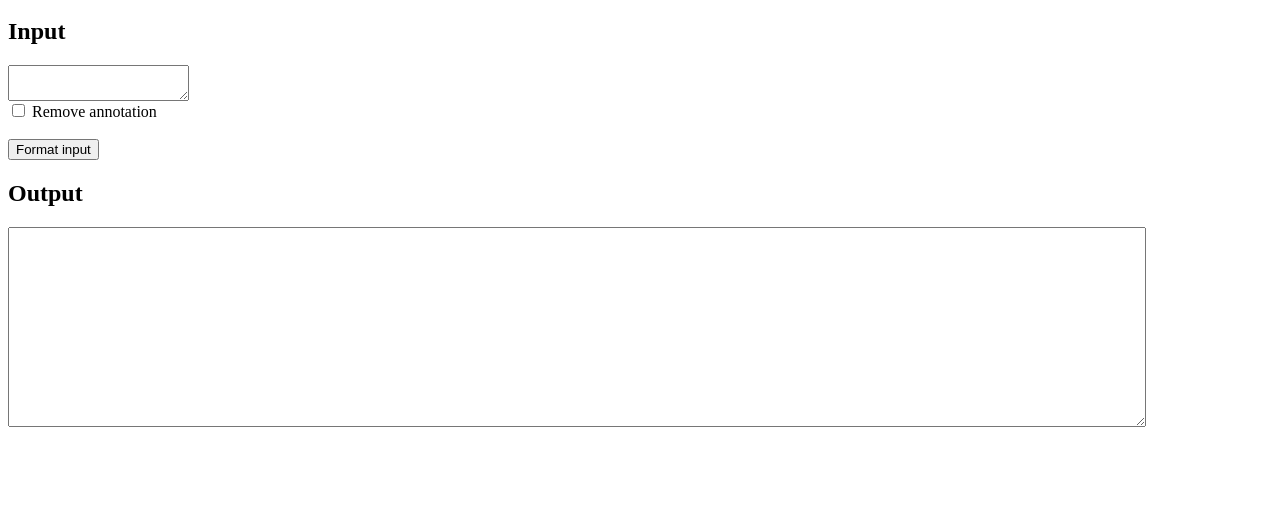
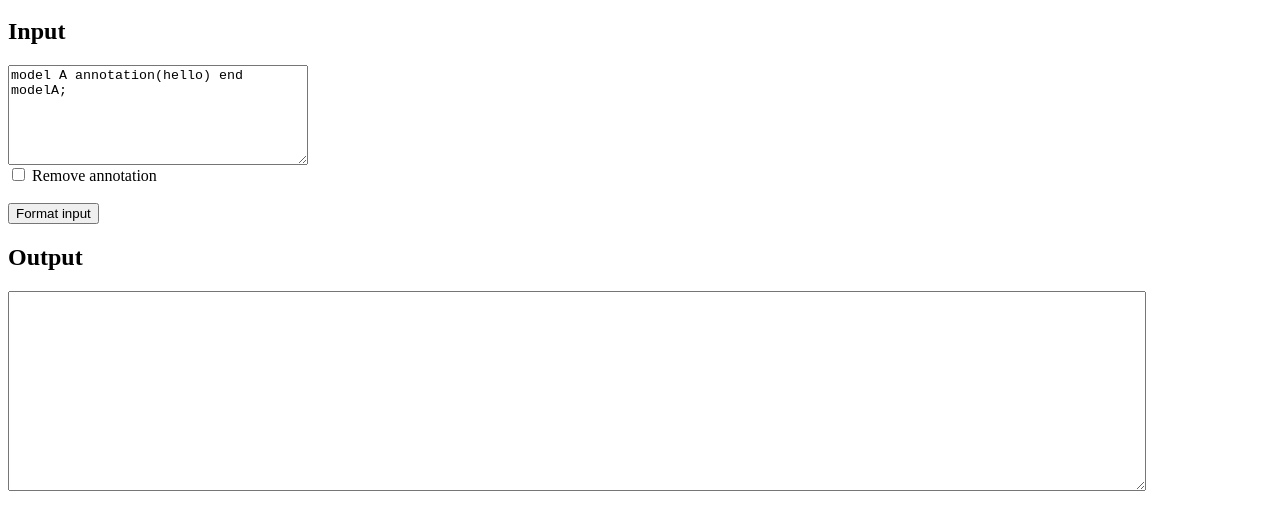
Before and after one commit to berli888/modelica-formatter-for-diffing, a plain HTML site: page index.html in a window 1280 px wide. Shown: the part 48-578 px from the top of the page. Drawn offline with Linux system fonts and the light colour scheme.

Commit message:
Update index.html

```diff
--- a/index.html
+++ b/index.html
@@ -2,7 +2,7 @@
   <h1>Tool Format Modelica code base for easy diffing</h1>
   <h2>Input</h2>
 
-  <textarea id="inputTxt"></textarea
+  <textarea id="inputTxt" style="width: 300px; height: 100px">model A annotation(hello) end modelA;</textarea
   ><br />
   <input type="checkbox" id="removeAnnotation" />
   Remove annotation<br />
```
